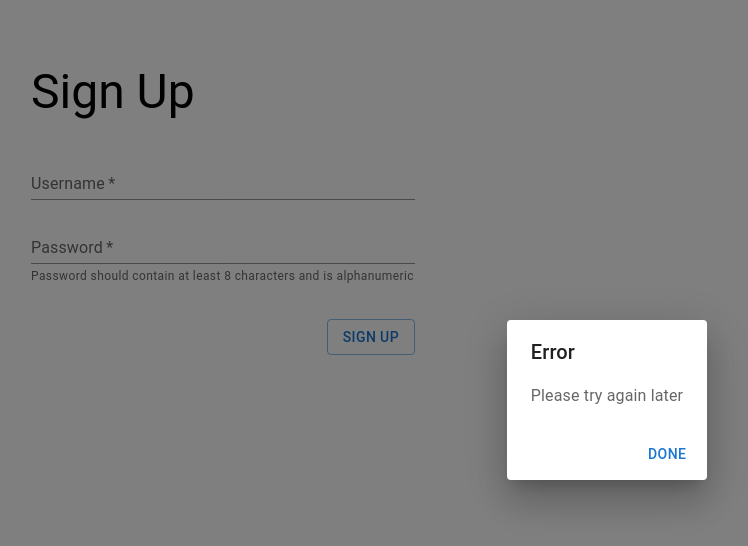
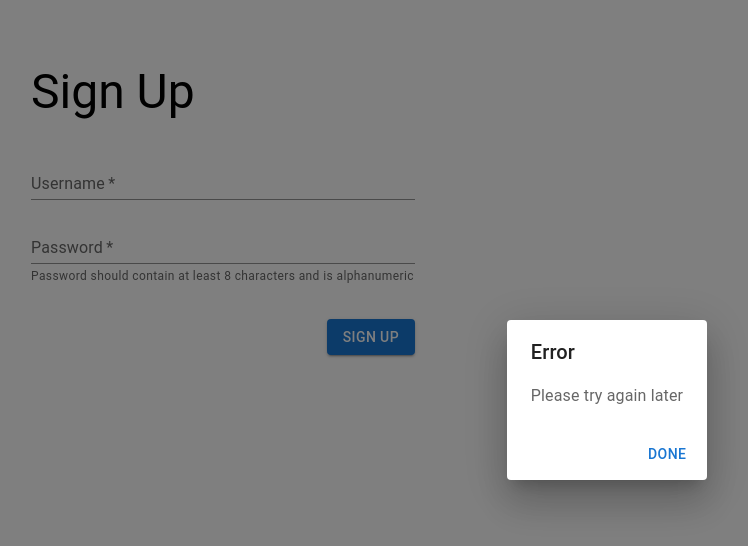
Before and after one commit to Punpun1643/PeerPrep-frontend, a React (Create React App) app in the folder frontend/: page /signup in a window 1280 px wide. Both pictures are taken after a click on the button "SIGN UP". Shown: the top 546 px of the page, without its empty margins (33-781 px from the left). Built offline with nearby package versions, Linux system fonts and the light colour scheme; no server answers.

Commit message:
Improve abstraction and OOP

```diff
--- /dev/null
+++ b/frontend/src/components/SignupPage.css
@@ -0,0 +1,5 @@
+.signUpWrapper {
+    /* background-color: blue; */
+    width: 40%;
+    border-radius: 24px;
+}
--- a/frontend/src/components/SignupPage.js
+++ b/frontend/src/components/SignupPage.js
@@ -1,102 +1,22 @@
-import {
-    Box,
-    Button,
-    Dialog,
-    DialogActions,
-    DialogContent,
-    DialogContentText,
-    DialogTitle,
-    TextField,
-    Typography
-} from "@mui/material";
-import {useState} from "react";
-import axios from "axios";
-import {URL_USER_SVC} from "../configs";
-import {STATUS_CODE_BADREQUEST, STATUS_CODE_CONFLICT, STATUS_CODE_CREATED} from "../constants";
-import {Link} from "react-router-dom";
+import React from 'react';
+
+import Signup from "./UserService/components/Signup";
+
+import './SignupPage.css';
+
+import Grid from '@mui/material/Grid';
 
 function SignupPage() {
-    const [username, setUsername] = useState("")
-    const [password, setPassword] = useState("")
-    const [isDialogOpen, setIsDialogOpen] = useState(false)
-    const [dialogTitle, setDialogTitle] = useState("")
-    const [dialogMsg, setDialogMsg] = useState("")
-    const [isSignupSuccess, setIsSignupSuccess] = useState(false)
-
-    const handleSignup = async () => {
-        setIsSignupSuccess(false)
-        const res = await axios.post(URL_USER_SVC, { username, password })
-            .catch((err) => {
-                if (err.response.status === STATUS_CODE_CONFLICT) {
-                    setErrorDialog('This username already exists')
-                } else if (err.response.status === STATUS_CODE_BADREQUEST) {
-                    setErrorDialog(err.response.data.message)
-                } else {
-                    setErrorDialog('Please try again later')
-                }
-            })
-        if (res && res.status === STATUS_CODE_CREATED) {
-            setSuccessDialog('Account successfully created')
-            setIsSignupSuccess(true)
-        }
-    }
-
-    const closeDialog = () => setIsDialogOpen(false)
-
-    const setSuccessDialog = (msg) => {
-        setIsDialogOpen(true)
-        setDialogTitle('Success')
-        setDialogMsg(msg)
-    }
-
-    const setErrorDialog = (msg) => {
-        setIsDialogOpen(true)
-        setDialogTitle('Error')
-        setDialogMsg(msg)
-    }
-
     return (
-        <Box display={"flex"} flexDirection={"column"} width={"30%"} padding={"4rem"}>
-            <Typography variant={"h3"} marginBottom={"2rem"}>Sign Up</Typography>
-            <TextField
-                required
-                label="Username"
-                variant="standard"
-                value={username}
-                onChange={(e) => setUsername(e.target.value)}
-                sx={{marginBottom: "1rem"}}
-                autoFocus
-            />
-            <TextField
-                required
-                label="Password"
-                variant="standard"
-                type="password"
-                value={password}
-                onChange={(e) => setPassword(e.target.value)}
-                helperText="Password should contain at least 8 characters and is alphanumeric"
-                sx={{marginBottom: "2rem"}}
-            />
-            <Box display={"flex"} flexDirection={"row"} justifyContent={"flex-end"}>
-                <Button variant={"outlined"} onClick={handleSignup}>Sign up</Button>
-            </Box>
-
-            <Dialog
-                open={isDialogOpen}
-                onClose={closeDialog}
-            >
-                <DialogTitle>{dialogTitle}</DialogTitle>
-                <DialogContent>
-                    <DialogContentText>{dialogMsg}</DialogContentText>
-                </DialogContent>
-                <DialogActions>
-                    {isSignupSuccess
-                        ? <Button component={Link} to="/login">Log in</Button>
-                        : <Button onClick={closeDialog}>Done</Button>
-                    }
-                </DialogActions>
-            </Dialog>
-        </Box>
+        <React.Fragment>
+        <Grid>
+            <div className="signUp">
+                <div className="signUpWrapper">
+                    <Signup />
+                </div>
+            </div>
+        </Grid>
+        </React.Fragment>
     )
 }
 
--- /dev/null
+++ b/frontend/src/components/UserService/components/DialogBox.js
@@ -0,0 +1,33 @@
+import {
+    Button,
+    Dialog,
+    DialogActions,
+    DialogContent,
+    DialogContentText,
+    DialogTitle,
+} from "@mui/material";
+
+import React from 'react';
+import {Link} from "react-router-dom";
+
+const DialogBox = (props) => {
+    return (
+        <Dialog
+            open={props.isDialogOpen}
+            onClose={props.closeDialog}
+        >
+            <DialogTitle>{props.dialogTitle}</DialogTitle>
+            <DialogContent>
+                <DialogContentText>{props.dialogMsg}</DialogContentText>
+            </DialogContent>
+            <DialogActions>
+                {props.isSignupSuccess
+                    ? <Button component={Link} to="/login">Log in</Button>
+                    : <Button onClick={props.closeDialog}>Done</Button>
+                }
+            </DialogActions>
+        </Dialog>
+    );
+}
+
+export default DialogBox;
--- /dev/null
+++ b/frontend/src/components/UserService/components/Signup.js
@@ -0,0 +1,93 @@
+import {
+    Box,
+    Button,
+    TextField,
+    Typography
+} from "@mui/material";
+import React, { useState } from 'react';
+import axios from "axios";
+import {URL_USER_SVC} from "../../../configs";
+import {STATUS_CODE_BADREQUEST, STATUS_CODE_CONFLICT, STATUS_CODE_CREATED} from "../../../constants";
+import DialogBox from "./DialogBox";
+
+function Signup() {
+    const [username, setUsername] = useState("")
+    const [password, setPassword] = useState("")
+    const [isDialogOpen, setIsDialogOpen] = useState(false)
+    const [dialogTitle, setDialogTitle] = useState("")
+    const [dialogMsg, setDialogMsg] = useState("")
+    const [isSignupSuccess, setIsSignupSuccess] = useState(false)
+
+    const handleSignup = async () => {
+        setIsSignupSuccess(false)
+        const res = await axios.post(URL_USER_SVC, { username, password })
+            .catch((err) => {
+                if (err.response.status === STATUS_CODE_CONFLICT) {
+                    setErrorDialog('This username already exists')
+                } else if (err.response.status === STATUS_CODE_BADREQUEST) {
+                    setErrorDialog(err.response.data.message)
+                } else {
+                    setErrorDialog('Please try again later')
+                }
+            })
+        if (res && res.status === STATUS_CODE_CREATED) {
+            setSuccessDialog('Account successfully created')
+            setIsSignupSuccess(true)
+        }
+    }
+
+    const closeDialog = () => setIsDialogOpen(false)
+
+    const setSuccessDialog = (msg) => {
+        setIsDialogOpen(true)
+        setDialogTitle('Success')
+        setDialogMsg(msg)
+    }
+
+    const setErrorDialog = (msg) => {
+        setIsDialogOpen(true)
+        setDialogTitle('Error')
+        setDialogMsg(msg)
+    }
+
+    return (
+        <React.Fragment>
+            <Box display={"flex"} flexDirection={"column"} width={"100hw"} padding={"4rem"}>
+                <Typography variant={"h3"} marginBottom={"2rem"}>Sign Up</Typography>
+                <TextField
+                    required
+                    label="Username"
+                    variant="standard"
+                    value={username}
+                    onChange={(e) => setUsername(e.target.value)}
+                    sx={{marginBottom: "1rem"}}
+                    autoFocus
+                />
+                <TextField
+                    required
+                    label="Password"
+                    variant="standard"
+                    type="password"
+                    value={password}
+                    onChange={(e) => setPassword(e.target.value)}
+                    helperText="Password should contain at least 8 characters and is alphanumeric"
+                    sx={{marginBottom: "2rem"}}
+                />
+
+                <Box display={"flex"} flexDirection={"row"} justifyContent={"flex-end"}>
+                    <Button variant={"contained"} onClick={handleSignup}>Sign up</Button>
+                </Box>
+                {/* <Link href="#">Link</Link> */}
+                <DialogBox
+                    isDialogOpen={isDialogOpen}
+                    closeDialog={closeDialog}
+                    dialogTitle={dialogTitle}
+                    dialogMsg={dialogMsg}
+                    isSignupSuccess={isSignupSuccess}
+                />
+            </Box>
+        </React.Fragment>
+    )
+}
+
+export default Signup;
```
